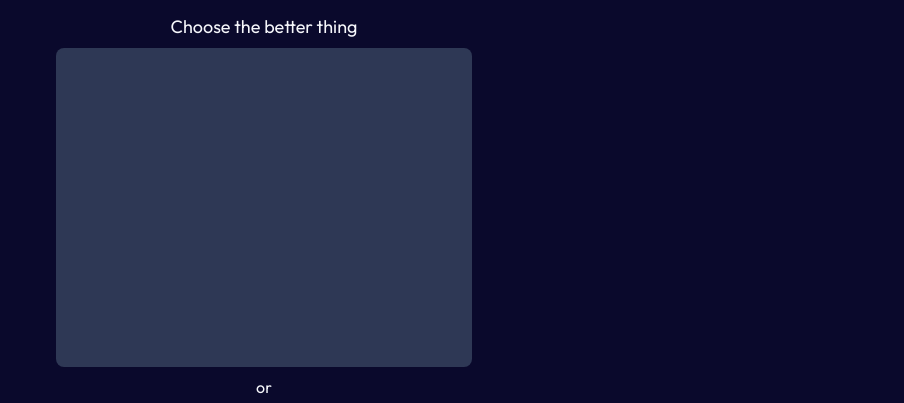
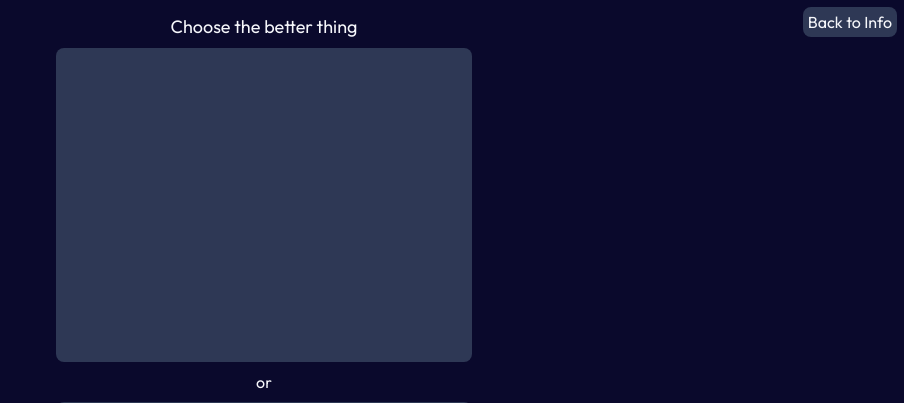
Before and after one commit to AidanSzilagyi/comparison-site, a Django app: template createList/templates/createList/rank.html in a window 1280 px wide. Shown: the part 50-453 px from the top of the page, without its empty margins (376-1280 px from the left). Run offline with Django 5.2, Linux system fonts and the light colour scheme; the template is opened without the code that fills it, so the values that code supplies are empty; some libraries are stand-ins or nearby versions.

Commit message:
added back button to rank, minor style changes

```diff
--- a/createList/templates/createList/rank.html
+++ b/createList/templates/createList/rank.html
@@ -56,6 +56,16 @@
             width: 100%;
             border-radius: 8px;
         }
+        .info-back-button {
+            position: absolute;
+            top: 54px;
+            right: 7px;
+            margin-top: 3px;
+            display: inline-block;
+            border-radius: 8px;
+            background-color: var(--secondary);
+            padding: 5px 5px;
+        }
     </style>
 {% endblock %}
 {% block main %}
@@ -66,4 +76,9 @@
         <div>or</div>
         <div id="thing-box-2" class="thing-box">
     </div>
+    <a href="{% url 'list_info' list_slug %}">
+        <div class="info-back-button">
+            Back to Info
+        </div>
+    </a>
 {% endblock %}
```
Also changed, not shown: static/styles/list-info.css (+5 -2 lines).
